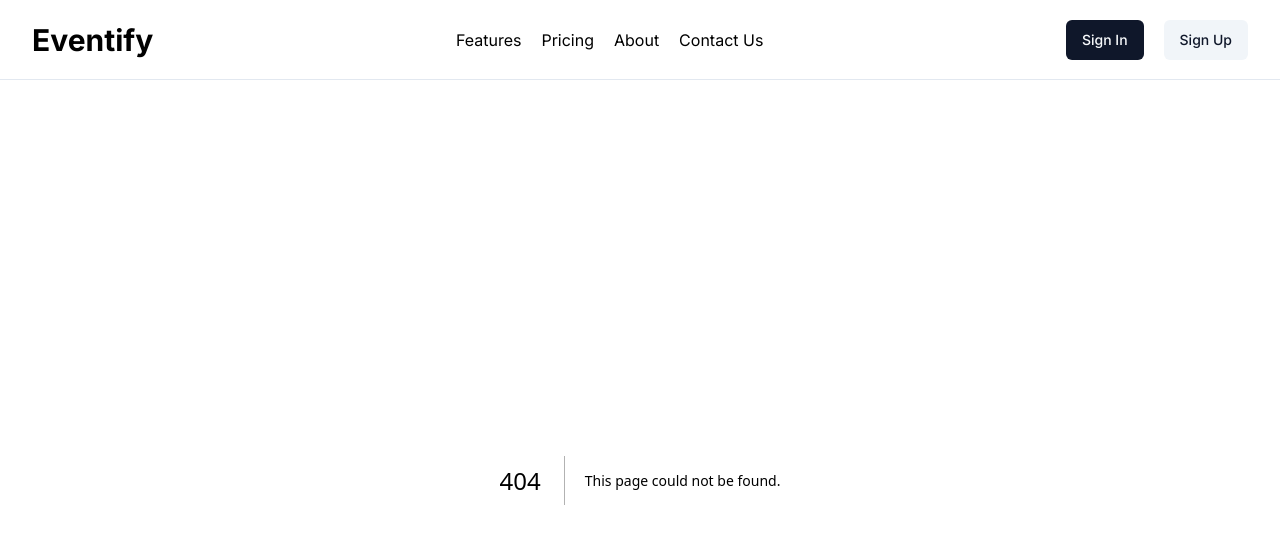
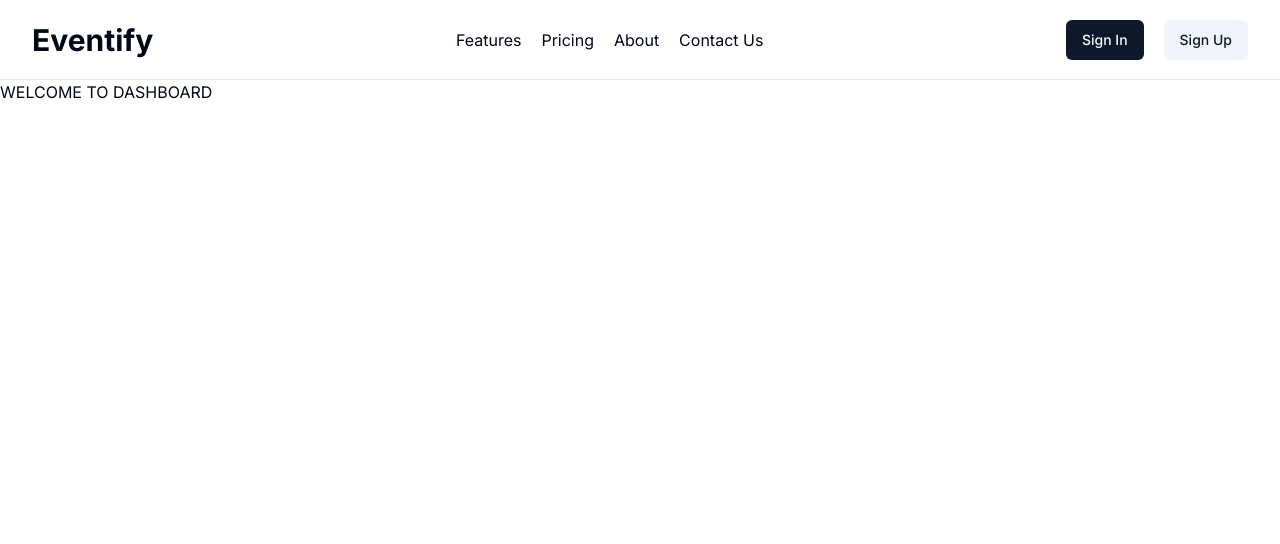
Before and after one commit to kiojoel/eventify, a Next.js app: page /dashboard in a window 1280 px wide. Before the commit this address had no page. Shown: the top 544 px of the page. Built offline with nearby package versions, Linux system fonts and the light colour scheme; no server answers.

Commit message:
add user auth

```diff
--- /dev/null
+++ b/app/api/auth/[kindeAuth]/route.js
@@ -0,0 +1,3 @@
+import { handleAuth } from "@kinde-oss/kinde-auth-nextjs/server";
+
+export const GET = handleAuth();
--- a/app/components/Navbar.tsx
+++ b/app/components/Navbar.tsx
@@ -1,7 +1,14 @@
 import { Button } from "@/components/ui/button";
 import Link from "next/link";
+import {
+  RegisterLink,
+  LoginLink,
+  LogoutLink,
+} from "@kinde-oss/kinde-auth-nextjs/components";
+import { getKindeServerSession } from "@kinde-oss/kinde-auth-nextjs/server";
 
-export function Navbar() {
+export async function Navbar() {
+  const { isAuthenticated } = getKindeServerSession();
   return (
     <nav className="border-b bg-background h-[10vh] flex items-center">
       <div className="container flex items-center justify-between">
@@ -26,12 +33,22 @@
           </ul>
         </div>
 
-        <div className="flex items-center gap-x-5 ">
-          <div className="flex items-center gap-x-5">
-            <Button>Sign In</Button>
-            <Button variant="secondary">Sign Up</Button>
+        {(await isAuthenticated()) ? (
+          <LogoutLink>
+            <Button>Log out</Button>
+          </LogoutLink>
+        ) : (
+          <div className="flex items-center gap-x-5 ">
+            <div className="flex items-center gap-x-5">
+              <LoginLink>
+                <Button>Sign In</Button>
+              </LoginLink>
+              <RegisterLink>
+                <Button variant="secondary">Sign Up</Button>
+              </RegisterLink>
+            </div>
           </div>
-        </div>
+        )}
       </div>
     </nav>
   );
--- /dev/null
+++ b/app/dashboard/page.tsx
@@ -0,0 +1,3 @@
+export default function DashboardPage() {
+  return <h1>WELCOME TO DASHBOARD</h1>;
+}
--- a/package.json
+++ b/package.json
@@ -9,6 +9,7 @@
     "lint": "next lint"
   },
   "dependencies": {
+    "@kinde-oss/kinde-auth-nextjs": "^2.1.13",
     "@radix-ui/react-slot": "^1.0.2",
     "class-variance-authority": "^0.7.0",
     "clsx": "^2.1.0",
```
Also changed, not shown: 2 other files (tests, documents, lock files or other folders).
